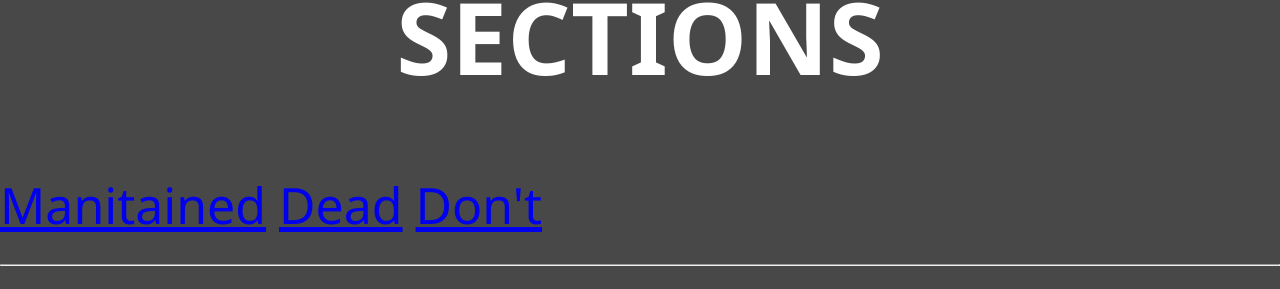
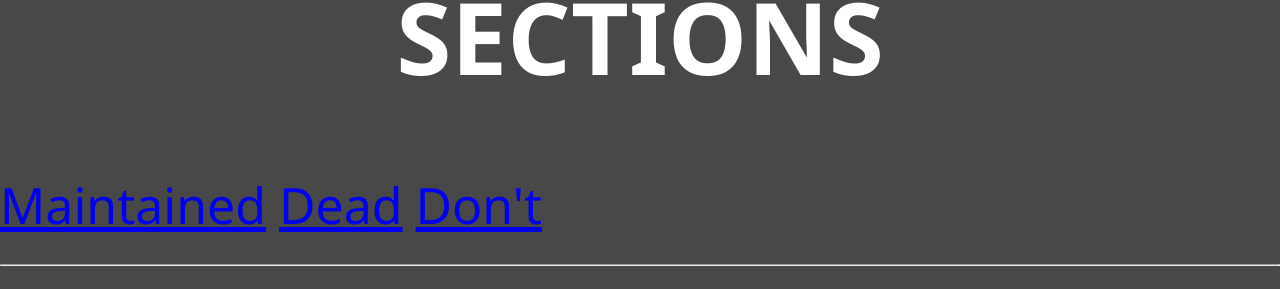
Before and after one commit to 3a152/revlistlist, a SvelteKit app: page /list in a window 1280 px wide. Shown: the part 903-1192 px from the top of the page. Built offline with nearby package versions, Linux system fonts and the light colour scheme.

Commit message:
Update +page.svelte
fixed spelling mistake

```diff
--- a/src/routes/list/+page.svelte
+++ b/src/routes/list/+page.svelte
@@ -17,7 +17,7 @@
 
 <h1 style="text-align: center;">SECTIONS</h1>
 <div class="text-center">
-    <a href="#manitained" class="btn btn-success">Manitained</a>
+    <a href="#maintained" class="btn btn-success">Maintained</a>
     <a href="#dead" class="btn btn-warning">Dead</a>
     <a href="#dont" class="btn btn-danger">Don't</a>
 </div>
```
